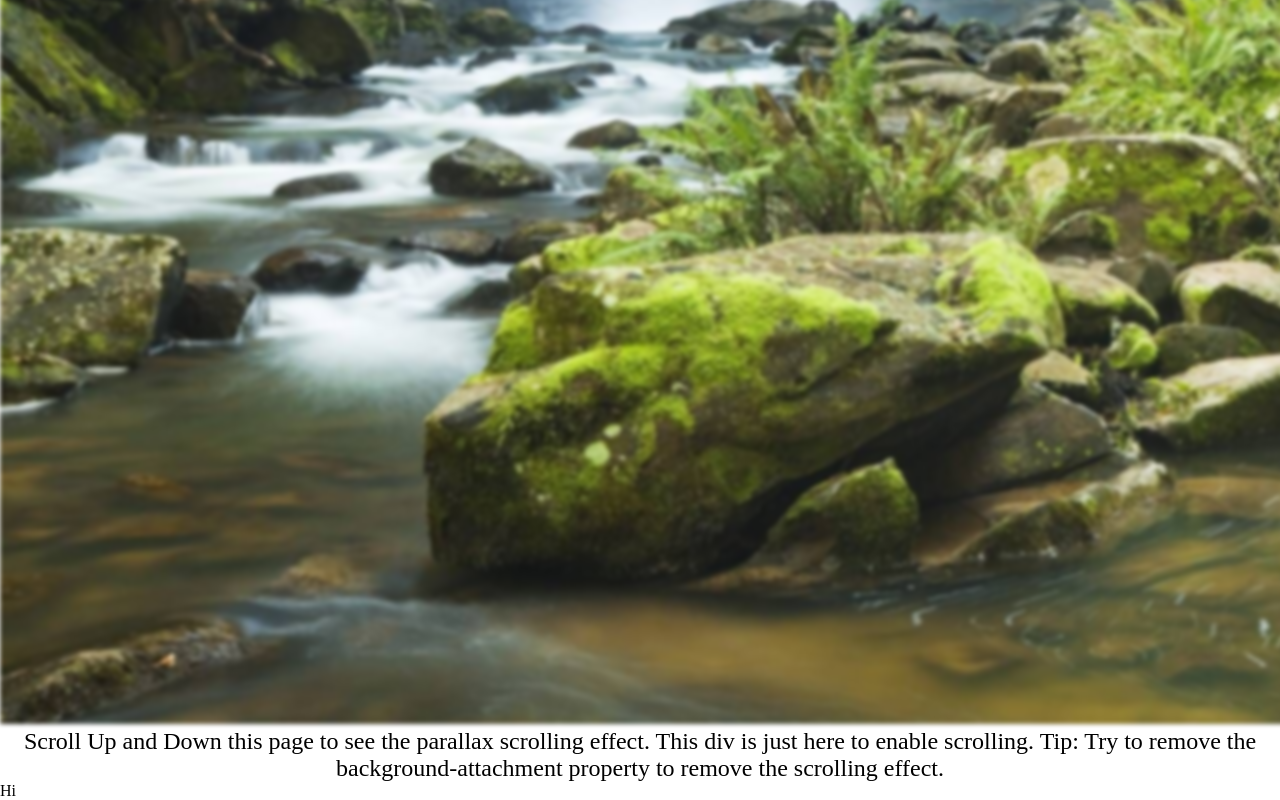
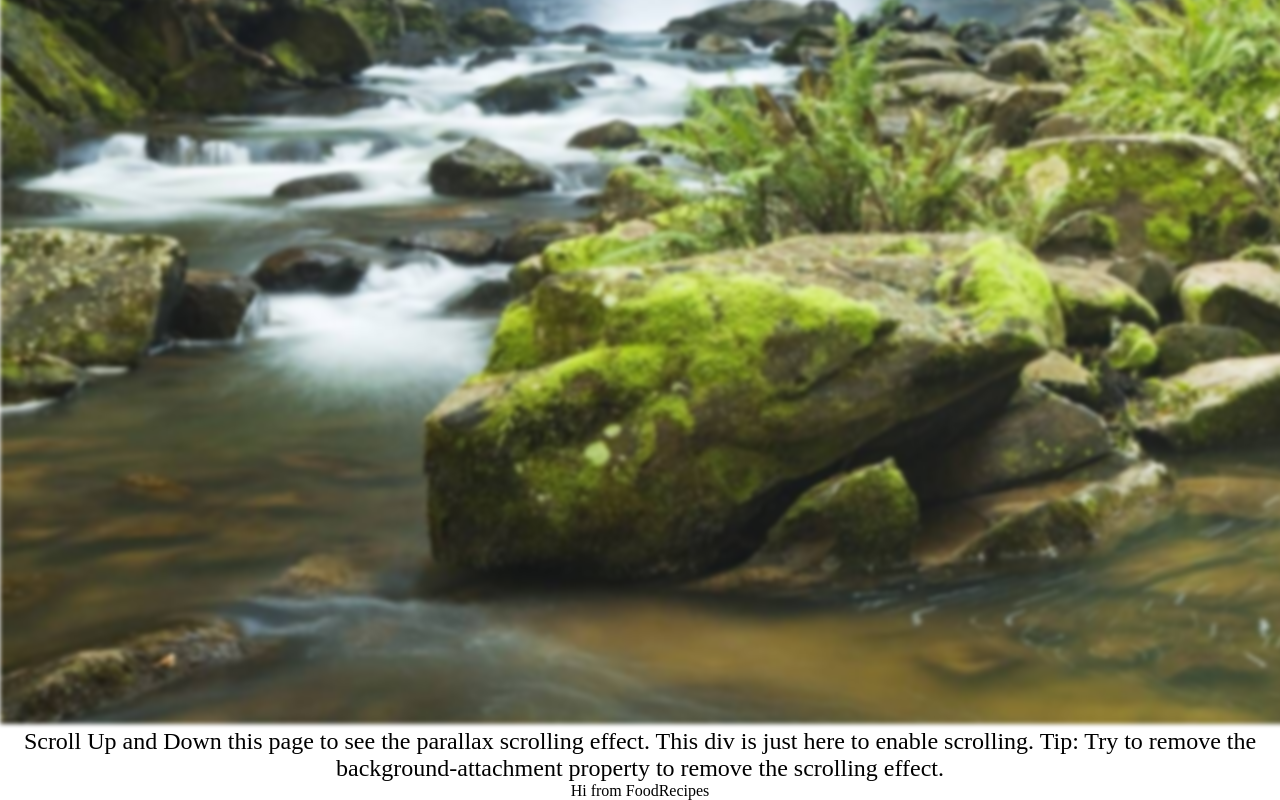
Before and after one commit to An025/take_action_front_end, a React (Create React App) app: page / in a window 1280 px wide. Shown: the part 936-1736 px from the top of the page. Built offline with nearby package versions, Linux system fonts and the light colour scheme; no server answers.

Commit message:
Add first version of recipe get request

```diff
--- a/package.json
+++ b/package.json
@@ -7,6 +7,7 @@
     "@testing-library/react": "^11.2.7",
     "@testing-library/user-event": "^12.8.3",
     "axios": "^0.21.3",
+    "dotenv": "^10.0.0",
     "react": "^17.0.2",
     "react-dom": "^17.0.2",
     "react-router-dom": "^5.3.0",
--- a/src/App.js
+++ b/src/App.js
@@ -2,13 +2,15 @@ import './App.css';
 import NavBar from './components/ui/NavBar';
 import Main from './components/ui/Main';
 import CarbonEstimates from './components/CarbonEstimates';
+import FoodRecipes from './components/FoodRecipes';
 
 function App() {
   return (
     <div className="App">
       <NavBar/>
       <Main/>
-      <CarbonEstimates/>
+      {/* <CarbonEstimates/> */}
+      <FoodRecipes/>
     </div>
   );
 }
--- /dev/null
+++ b/src/components/FoodRecipes.js
@@ -0,0 +1,41 @@
+import axios from "axios";
+import React, { useState, useEffect } from "react";
+
+// Can I change 'props' to '()'?
+const FoodRecipes = props => {
+
+    const [state, setRecipeData] = useState({
+        recipeData: []
+    })
+
+    require('dotenv').config();
+    const apiKey = process.env.REACT_APP_API_KEY_SPOONACULAR;
+    console.log(apiKey);
+    console.log("ASD");
+    const url = "https://api.spoonacular.com/recipes/complexSearch";
+
+    useEffect(() => {
+        axios.get(url, {
+            params: {
+                apiKey: apiKey,
+                cuisine: "italian",
+                diet: "vegetarian"
+            }
+        })
+        .then(response => {
+            console.log(response);
+            setRecipeData({recipeData: response});
+        })
+        .catch(error => console.log(error))
+    }, [])
+
+    return(
+        <div>
+            Hi from FoodRecipes
+            { console.log(state.recipeData) }
+        </div>
+    )
+
+}
+
+export default FoodRecipes
```
Also changed, not shown: 1 other file (tests, documents, lock files or other folders).
